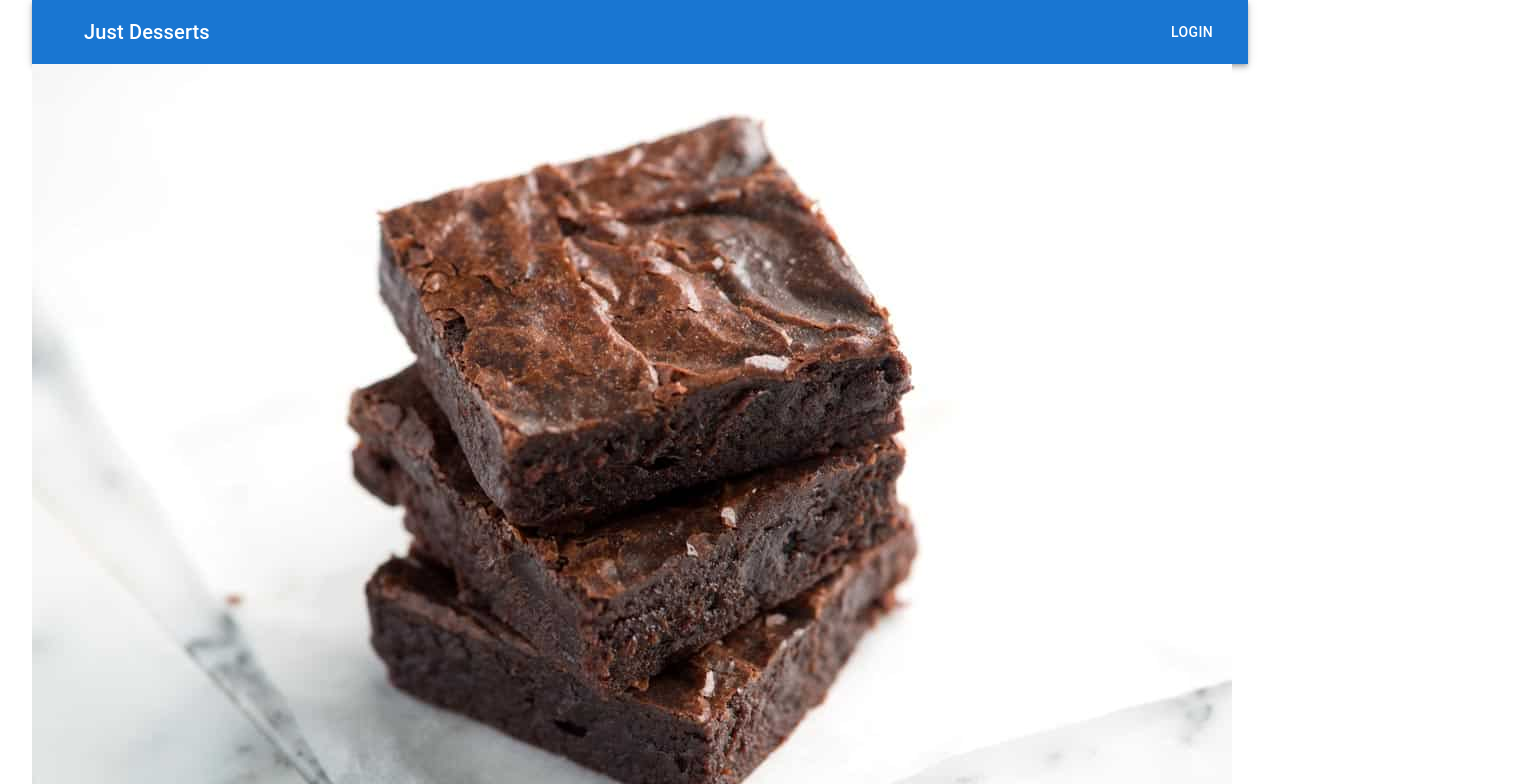
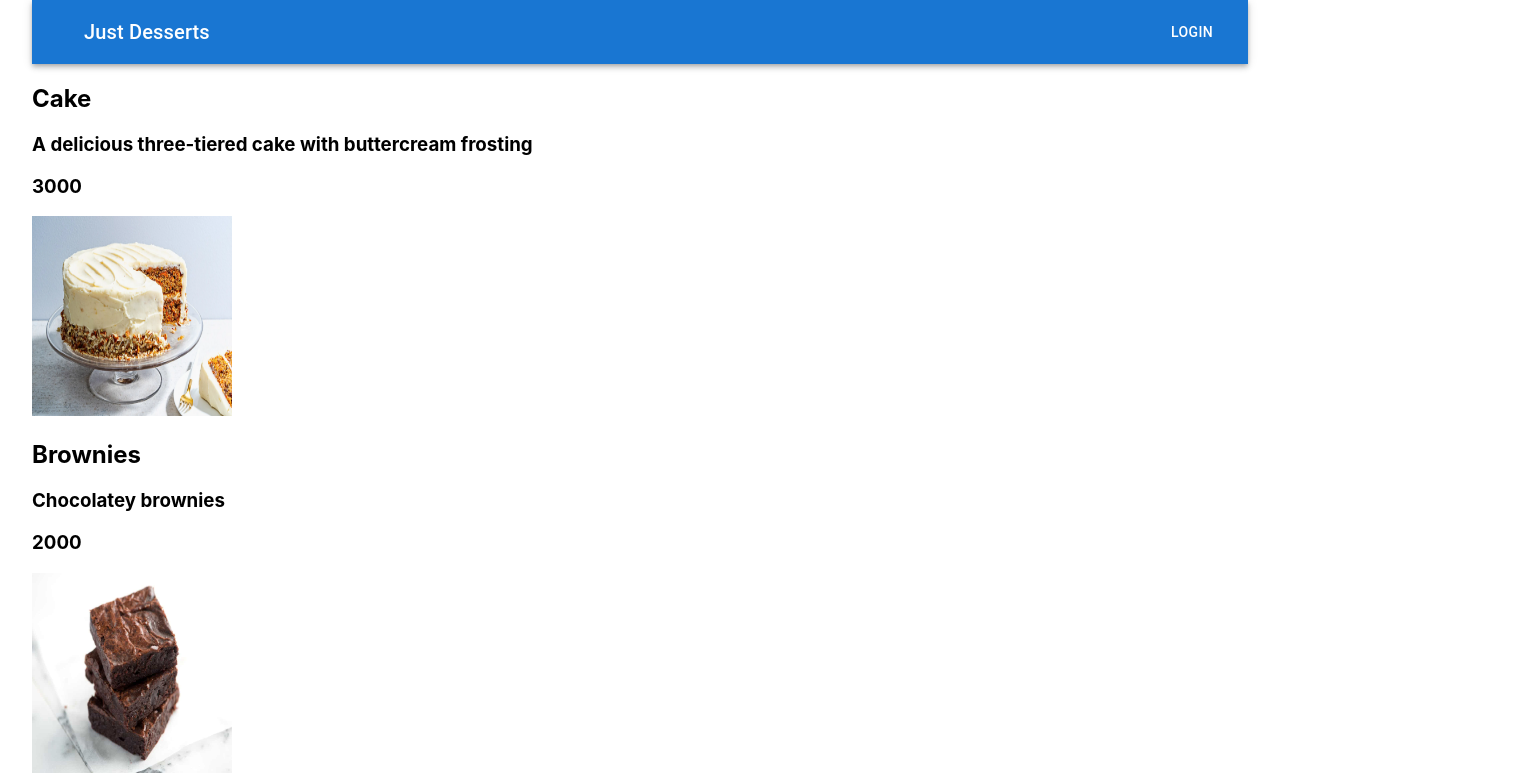
Before and after one commit to juliwithoutthee/justdessertsFE, a Next.js app: page / in a window 1280 px wide. Shown: the top 784 px of the page, 1516 px wide, since content can reach past the window. Built offline with nearby package versions, Linux system fonts and the light colour scheme.

Commit message:
Fixes AllProducts to show images

```diff
--- a/components/AllProducts.tsx
+++ b/components/AllProducts.tsx
@@ -1,44 +1,50 @@
 import React, { useState } from "react";
-//import Brownies from "./images/Brownies.jpeg";
+import Image from "next/image";
 
+export default function AllProducts() {
     const testData = [
         {
             productName: "Cake",
             description: "A delicious three-tiered cake with buttercream frosting",
             price: 3000,
             quantity: 0,
-        image: "./images/CarrotCake.webp"
+            image: "/images/CarrotCake.webp",
         },
         {
             productName: "Brownies",
             description: "Chocolatey brownies",
             price: 2000,
             quantity: 0,
-        image: "./images/Brownies.jpeg"
+            image: "/images/Brownies.jpeg",
         },
         {
             productName: "Cookies",
             description: "Assorted cookies",
             price: 1500,
             quantity: 0,
-        image: "./images/ChocolateChipCookies.jpeg"
-    }
+            image: "/images/ChocolateChipCookies.jpeg",
+        },
     ];
 
-
-
-export default function AllProducts() {
-
-    return <>
+    return (
+        <>
             <div>
-            <img src="./images/Brownies.jpeg" />
                 {testData.map((el: any) => {
-                return <div className="item"> <h2>{el.productName}</h2>
+                    return (
+                        <div className="item">
+                            <h2>{el.productName}</h2>
                             <h3>{el.description}</h3>
                             <h3>{el.price}</h3>
-                    <img src={el.image} ></img>
-                </div>;
+                            <Image
+                                height={200}
+                                width={200}
+                                src={el.image}
+                                alt={el.productName}
+                            />
+                        </div>
+                    );
                 })}
             </div>
         </>
+    );
 }
```
Lines whose indentation alone changed are shown as unchanged.
